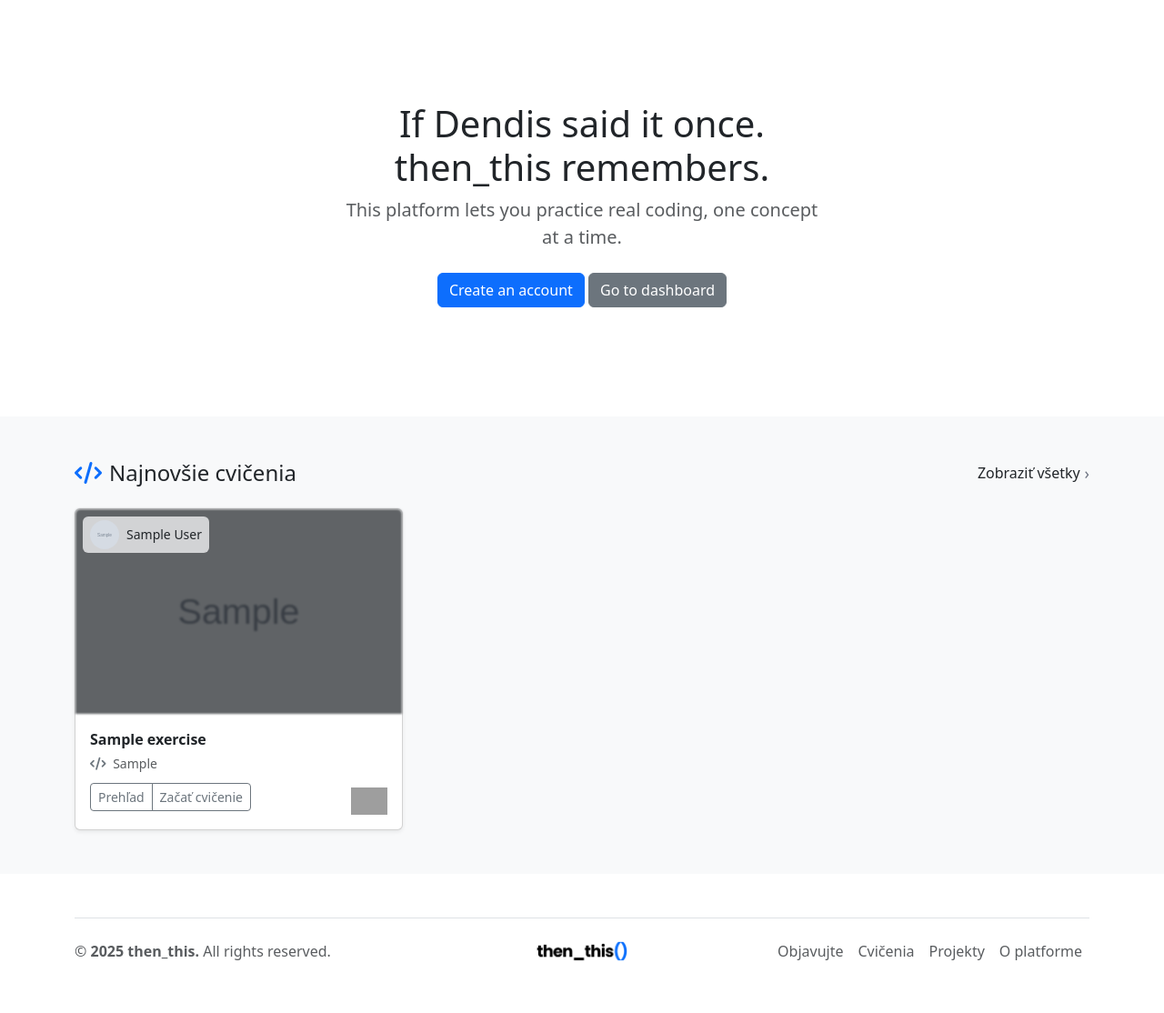
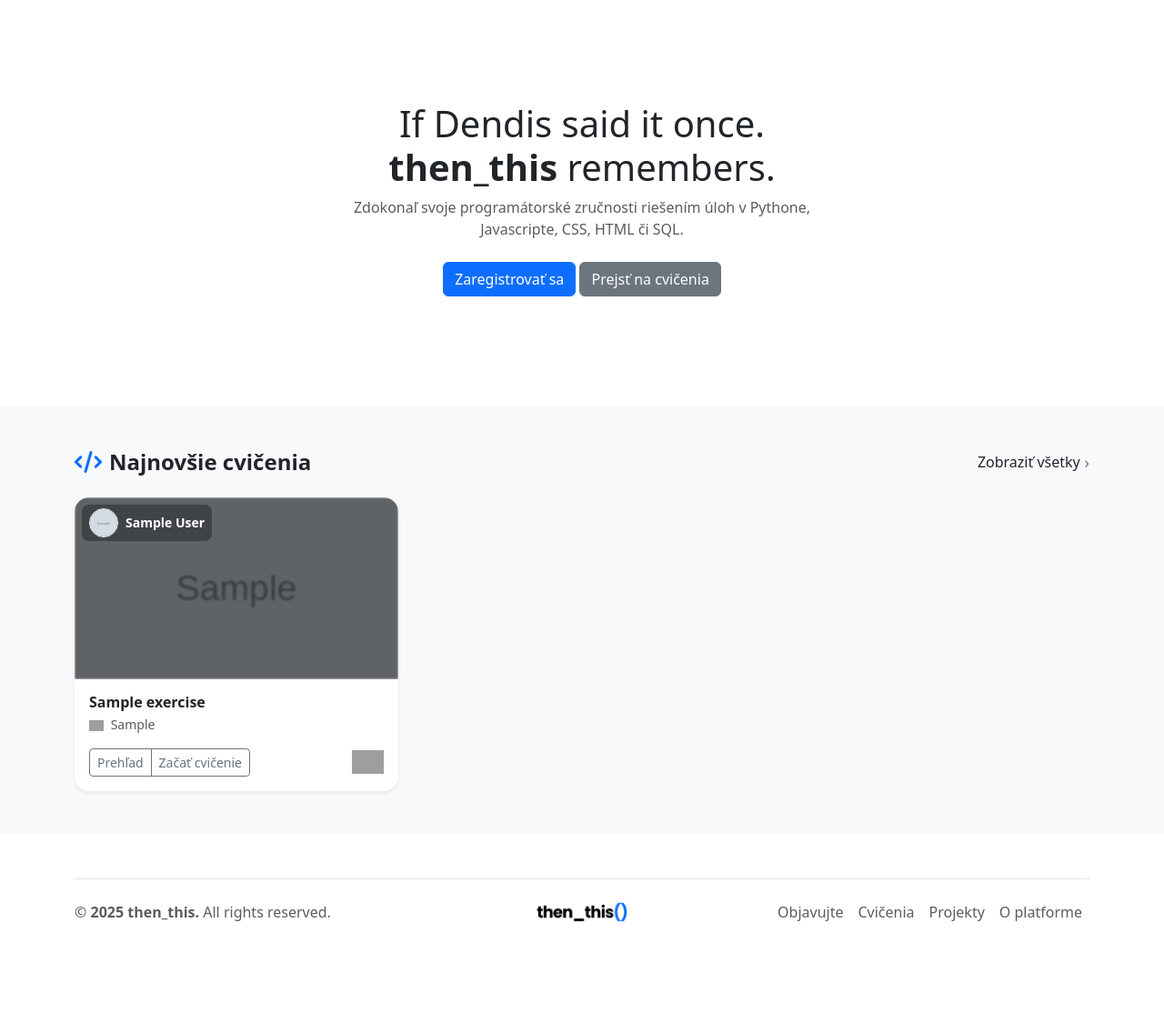
Before and after one commit to andreakollova/platforma-thenthis, a Flask app: page / in a window 1280 px wide. Shown: the part 89-1203 px from the top of the page at 91% size. After the commit the page ends 1103 px from the top, so only its background shows below. Run offline with Flask 3, Linux system fonts and the light colour scheme; tables that the repository leaves empty hold one stand-in row (values such as "Sample post"); grey boxes marked "Sample" are stand-in pictures; grey boxes are pictures that could not be loaded.

Commit message:
Checkpoint 26 - homepage

```diff
--- a/templates/index.html
+++ b/templates/index.html
@@ -3,16 +3,28 @@
 {% block title %}Home | Then This{% endblock %}
 
 {% block content %}
+{% set icon_files = {
+  'Python': 'python.svg',
+  'JavaScript': 'js.svg',
+  'HTML': 'html.svg',
+  'CSS': 'css.svg',
+  'SQL': 'mysql.svg'
+} %}
 
 <main>
   <section class="py-5 text-center container">
     <div class="row py-lg-5">
       <div class="col-lg-6 col-md-8 mx-auto">
-        <h1 class="fw-light">If Dendis said it once.<br><b>then_this</b> remembers.</h1>
-        <p class="lead text-body-secondary">This platform lets you practice real coding, one concept at a time.</p>
+        <h1 class="fw-light">
+          If Dendis said it once.<br>
+          <span class="fw-semibold">then_this</span> remembers.
+        </h1>
+        <p class="text-body-secondary fs-6">
+          Zdokonaľ svoje programátorské zručnosti riešením úloh v Pythone, Javascripte, CSS, HTML či SQL.
+        </p>
         <p>
-          <a href="/register" class="btn btn-primary my-2">Create an account</a>
-          <a href="/login" class="btn btn-secondary my-2">Go to dashboard</a>
+          <a href="/register" class="btn btn-primary my-2">Zaregistrovať sa</a>
+          <a href="/objavujte" class="btn btn-secondary my-2">Prejsť na cvičenia</a>
         </p>
       </div>
     </div>
@@ -23,7 +35,7 @@
 
       <!-- Nadpis a link -->
       <div class="d-flex justify-content-between align-items-center mb-4">
-      <h4 class="mb-0">
+        <h4 class="mb-0 fw-semibold">
           <i class="fas fa-code text-primary me-2"></i>Najnovšie cvičenia
         </h4>
         <a href="/objavujte" class="text-decoration-none text-dark fw-medium d-flex align-items-center">
@@ -33,38 +45,29 @@
       </div>
 
       <!-- Cards -->
-    <div class="row row-cols-1 row-cols-sm-2 row-cols-md-3 g-3">
+      <div class="row row-cols-1 row-cols-sm-2 row-cols-md-3 g-4">
         {% for exercise, author in exercises %}
         <div class="col">
-        <div class="card shadow-sm position-relative">
-          <a href="{{ url_for('exercise_detail', id=exercise.id) }}">
+          <div class="card border-0 shadow-sm rounded-4 overflow-hidden h-100 position-relative">
+            <a href="{{ url_for('exercise_detail', id=exercise.id) }}" class="position-relative d-block" style="height: 200px; overflow: hidden;">
               <img src="{{ url_for('static', filename='uploads/covers/' ~ exercise.cover_image) }}"
-                 class="card-img-top card-image-blur"
-                 style="height: 225px; object-fit: cover;" alt="cover">
+                   class="w-100 h-100 object-fit-cover card-image-blur" alt="cover">
+              <!-- Autor overlay -->
+              <div class="position-absolute top-0 start-0 m-2 d-flex align-items-center bg-dark bg-opacity-50 px-2 py-1 rounded-3 text-white" style="backdrop-filter: blur(6px);">
+                <img src="{{ url_for('static', filename='uploads/profiles/' ~ author.photo) }}"
+                     alt="{{ author.name }}"
+                     width="32" height="32" class="rounded-circle me-2 border border-light">
+                <span class="small fw-semibold">{{ author.name }}</span>
+              </div>
             </a>
 
-          <!-- autor v rohu -->
-          <div class="position-absolute top-0 start-0 m-2 d-flex align-items-center bg-light bg-opacity-75 px-2 py-1 rounded">
-            <img src="{{ url_for('static', filename='uploads/profiles/' ~ author.photo) }}"
-                 alt="{{ author.name }}"
-                 width="32" height="32" class="rounded-circle me-2">
-            <span class="small text-dark fw-medium">{{ author.name }}</span>
-          </div>
-
             <div class="card-body">
-            <p class="card-text fw-bold mb-1">{{ exercise.title }}</p>
-            <p class="text-muted small mt-1 mb-2">
-              {% set icons = {
-                'Python': 'fab fa-python',
-                'JavaScript': 'fab fa-js',
-                'HTML': 'fab fa-html5',
-                'CSS': 'fab fa-css3-alt',
-                'SQL': 'fas fa-database'
-              } %}
-              <i class="{{ icons.get(exercise.category, 'fas fa-code') }} me-1 text-secondary"></i>
+              <h6 class="fw-bold mb-1">{{ exercise.title }}</h6>
+              <p class="text-muted small mb-3">
+                <img src="{{ url_for('static', filename='icons/' ~ icon_files.get(exercise.category, 'default.svg')) }}"
+                     alt="{{ exercise.category }}" style="height: 12px;" class="me-1">
                 {{ exercise.subcategory }}
               </p>
-
               <div class="d-flex justify-content-between align-items-center">
                 <div class="btn-group">
                   <button type="button" class="btn btn-sm btn-outline-secondary open-preview"
@@ -81,19 +84,9 @@
                   </button>
                   <a href="{{ url_for('exercise_detail', id=exercise.id) }}" class="btn btn-sm btn-outline-secondary">Začať cvičenie</a>
                 </div>
-              {% set icon_files = {
-                'Python': 'python.svg',
-                'JavaScript': 'js.svg',
-                'HTML': 'html.svg',
-                'CSS': 'css.svg',
-                'SQL': 'mysql.svg'
-              } %}
-
-              <div class="mt-2">
                 <img src="{{ url_for('static', filename='icons/' ~ icon_files.get(exercise.category, 'default.svg')) }}"
                      alt="{{ exercise.category }} logo"
-                     style="height: 30px; width: auto;">
-              </div>
+                     style="height: 26px; width: auto;">
               </div>
             </div>
           </div>
@@ -102,7 +95,11 @@
           <p>Žiadne cvičenia zatiaľ neboli pridané.</p>
         {% endfor %}
       </div>
-  </div> <!-- /.album -->
+
+    </div>
+  </div>
+
+  <!-- Preview Modal -->
   <div class="modal fade" id="previewModal" tabindex="-1" aria-hidden="true">
     <div class="modal-dialog modal-dialog-centered">
       <div class="modal-content rounded-4 shadow-sm p-4">
@@ -120,5 +117,6 @@
       </div>
     </div>
   </div>
+
 </main>
 {% endblock %}
```
Lines whose indentation alone changed are shown as unchanged.
